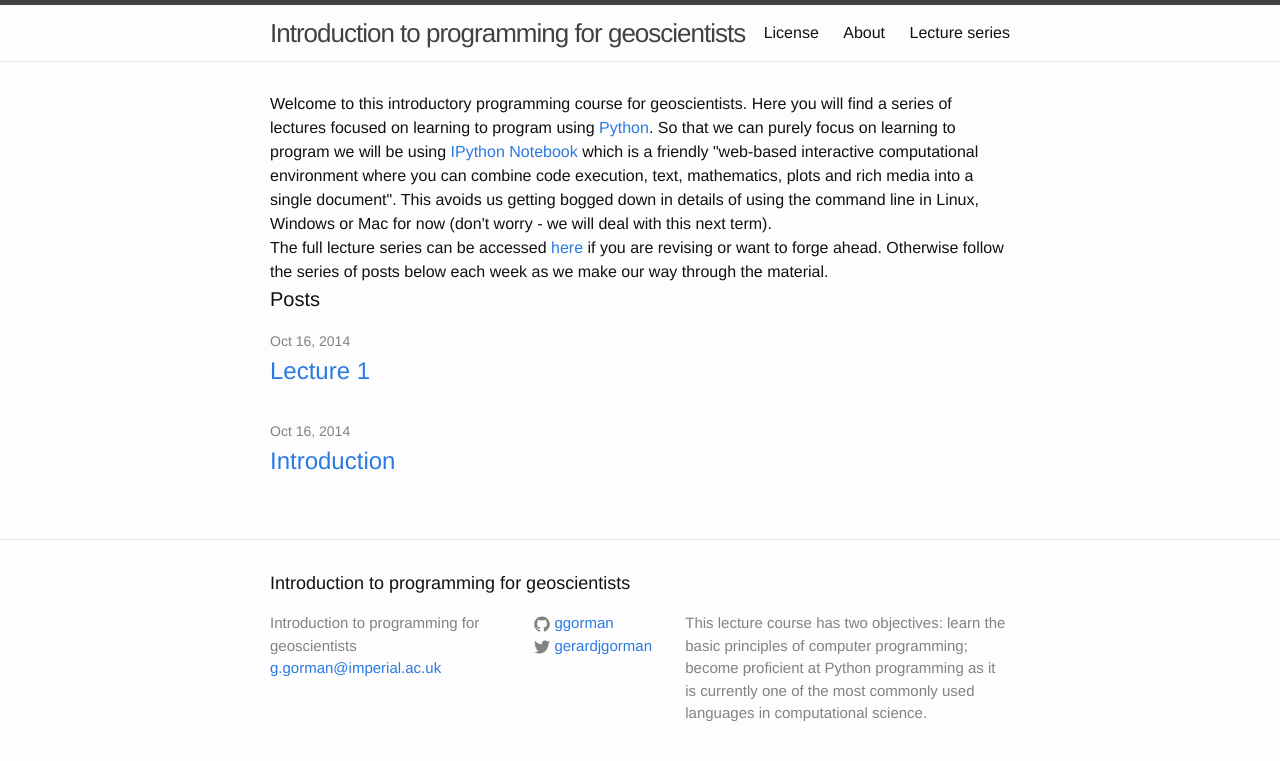
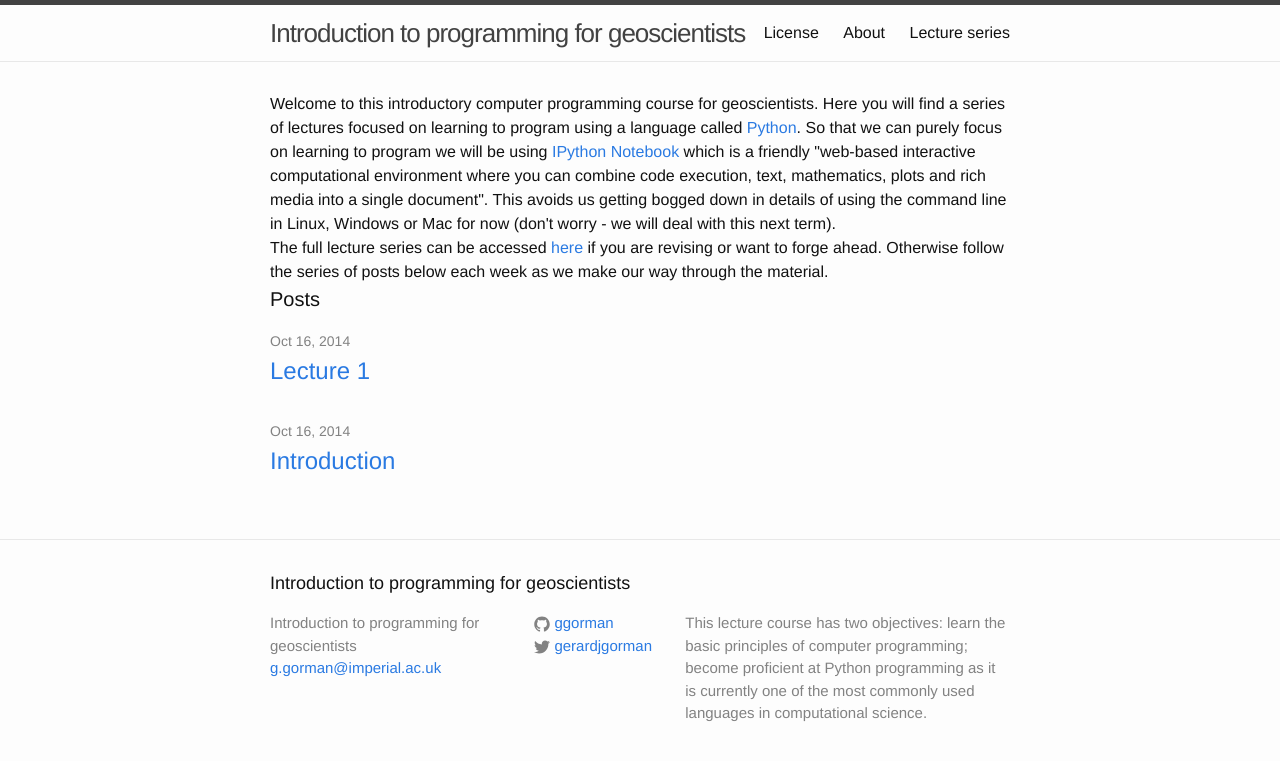
Before and after one commit to ggorman/Introduction-to-programming-for-geoscientists, a Jekyll site: the page built from index.html, in a window 1280 px wide. Shown: the top 761 px of the page. Built offline with Jekyll 4.4.1, drawn with Linux system fonts in a browser that asks for light colours.

Commit message:
Explicitly say what Python is.

```diff
--- a/index.html
+++ b/index.html
@@ -2,9 +2,9 @@
 layout: default
 ---
 
-Welcome to this introductory programming course for geoscientists. Here you
+Welcome to this introductory computer programming course for geoscientists. Here you
 will find a series of lectures focused on learning to program using
-<a href="https://www.python.org/">Python</a>. So that we can purely focus on learning to
+a language called <a href="https://www.python.org/">Python</a>. So that we can purely focus on learning to
 program we will be using <a href="http://ipython.org/notebook.html">IPython Notebook</a>
 which is a friendly "web-based interactive computational environment where you
 can combine code execution, text, mathematics, plots and rich media into a
```
